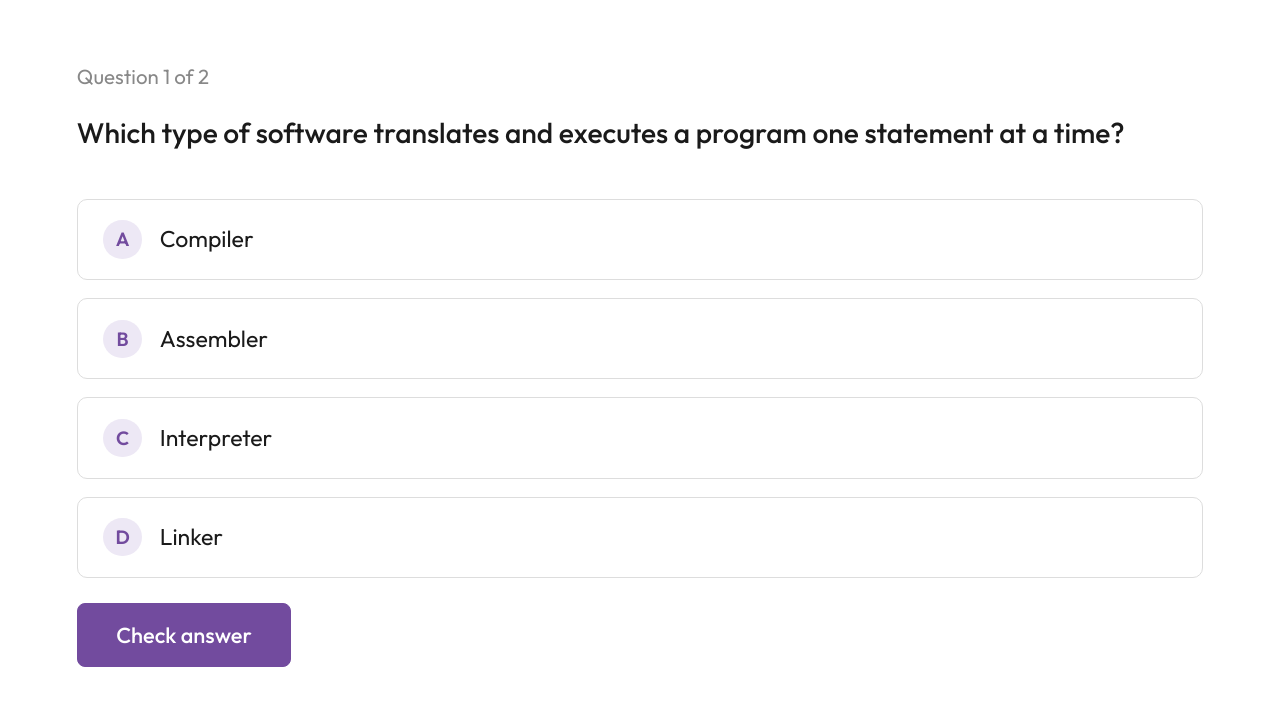
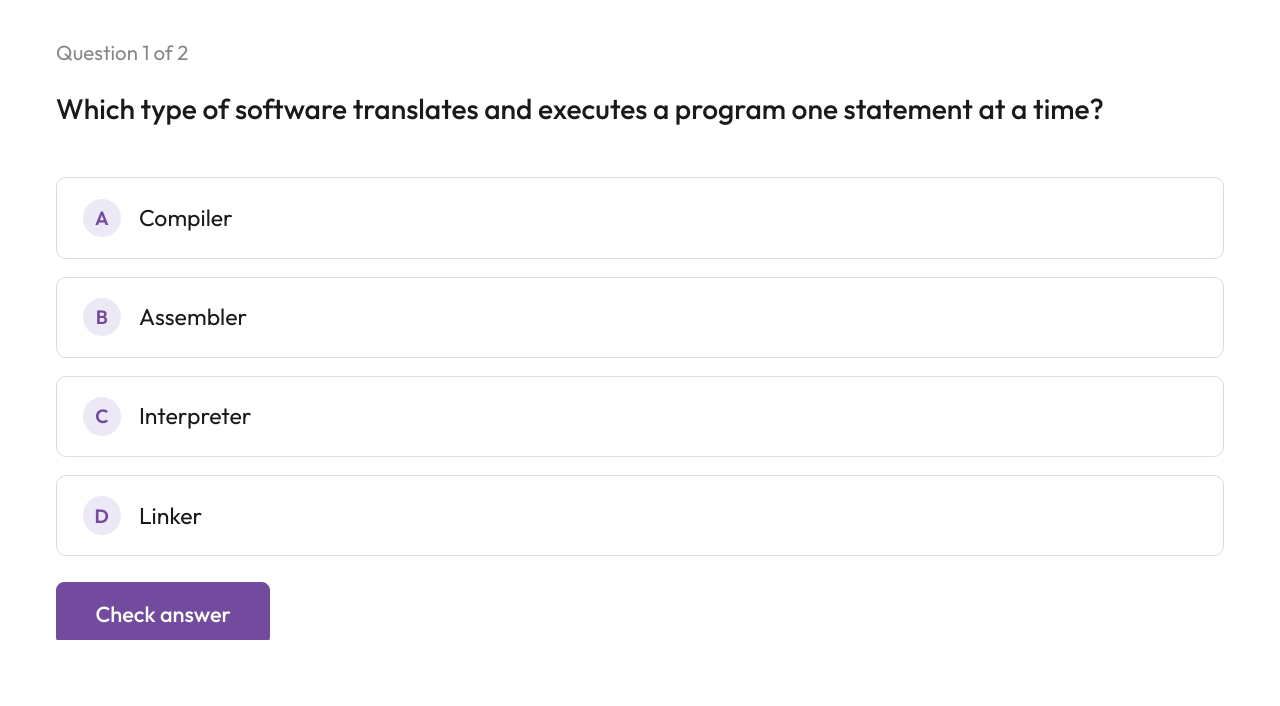
Before and after one commit to mangaladilip/Grade-11-intro-to-python-prior-knowledge, a plain HTML site: page index.html in a window 1280 px wide. Drawn offline with Linux system fonts and the light colour scheme.

Commit message:
Update index.html

```diff
--- a/index.html
+++ b/index.html
@@ -1,8 +1,8 @@
 <style>
 @import url('https://fonts.googleapis.com/css2?family=Outfit:wght@400;500;600&display=swap');
-html,body{width:100%;margin:0;padding:0}
+html,body{width:1280px;height:640px;margin:0 auto;padding:0;overflow:hidden}
 *{box-sizing:border-box;font-family:'Outfit',sans-serif}
-.wrap{width:100%;padding:5% 6%}
+.wrap{width:1280px;height:640px;padding:40px 56px;overflow:hidden}
 .counter{font-size:max(14px,1.6vw);color:#888;margin-bottom:2%}
 .qtext{font-size:max(18px,2.2vw);font-weight:500;color:#1a1a1a;line-height:1.5;margin-bottom:4%}
 .opts{display:flex;flex-direction:column;gap:max(10px,1.4vw)}
```
